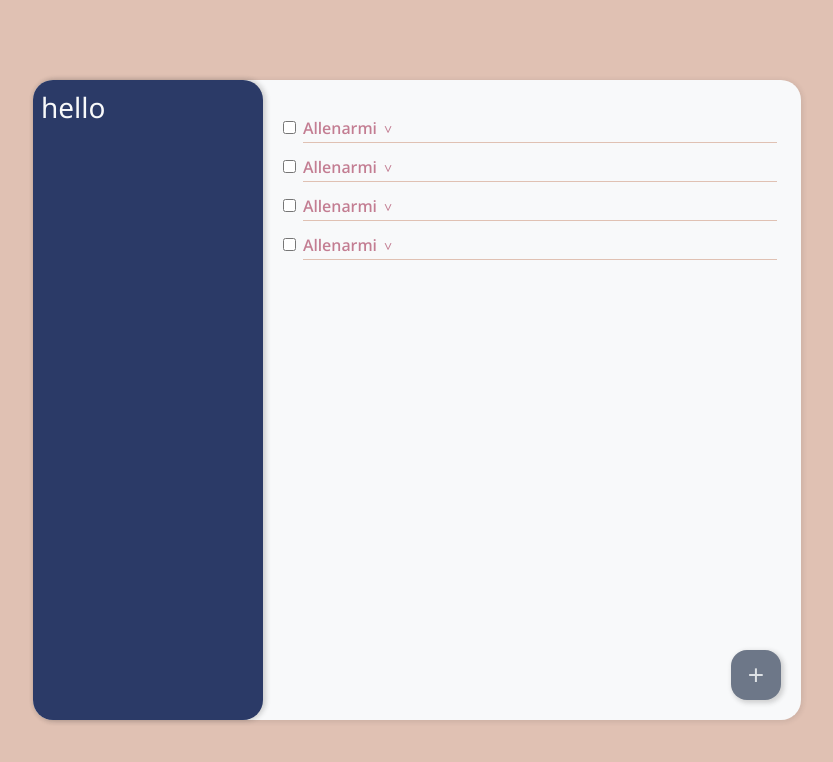
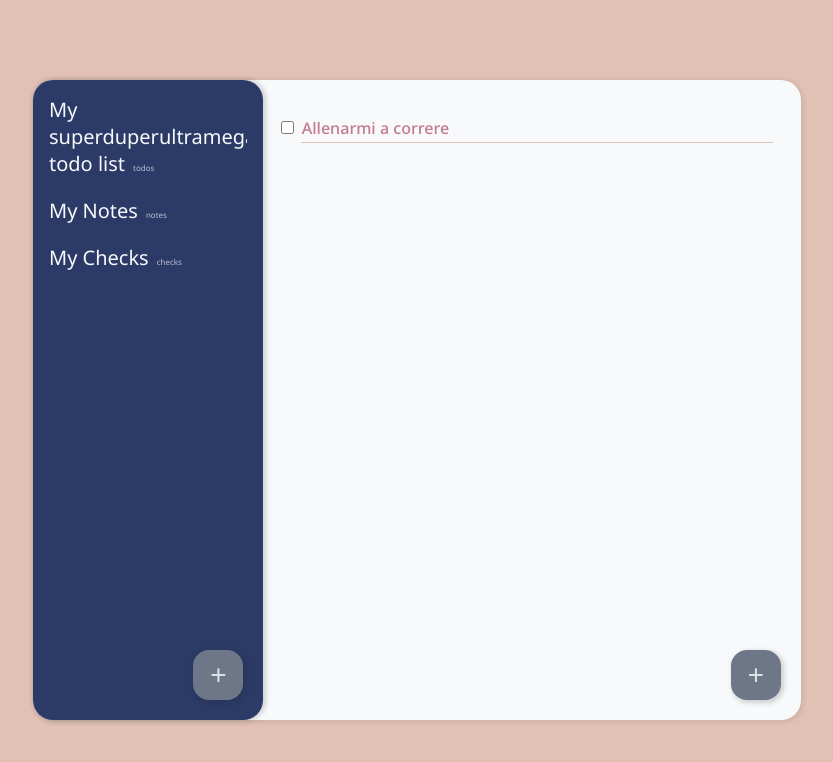
Before and after one commit to 4lokym/ToDoList, a website built with webpack: page src/index.html in a window 1280 px wide. Shown: the whole page, without its empty margins (223-1056 px from the left). Built offline with nearby package versions, Linux system fonts and the light colour scheme.

Commit message:
Style the nav tab

```diff
--- a/src/index.html
+++ b/src/index.html
@@ -8,46 +8,27 @@
 </head>
 <body>
     <div class="main_window">
-        <div class="navtab">hello</div>
+        <div class="navtab">
+            <div class="overflow-container">
+                <div class="clickable list todolist">My superduperultramega todo list</div>
+                <div class="clickable list notelist">My Notes</div>
+                <div class="clickable list checklist">My Checks</div>
+            </div>
+            <button class="newElementButton clickable">+</button>
+        </div>
         <div class="elementsSection">
             <div class="anElement">
                 <input type="checkbox" name="done" id="1">
-                <span class="titleElement">
-                    <label class="titleLabel" for="1">Allenarmi</label>
-                    <span class="arrowDown">˅</span>
+                <span class="title">
+                    <label class="titleLabel clickable">Allenarmi a correre</label>
                 </span>
                 <div class="line"></div>
             </div>
 
-            <div class="anElement">
-                <input type="checkbox" name="done" id="1">
-                <span class="titleElement">
-                    <label class="titleLabel" for="1">Allenarmi</label>
-                    <span class="arrowDown">˅</span>
-                </span>
-                <div class="line"></div>
-            </div>
 
-            <div class="anElement">
-                <input type="checkbox" name="done" id="1">
-                <span class="titleElement">
-                    <label class="titleLabel" for="1">Allenarmi</label>
-                    <span class="arrowDown">˅</span>
-                </span>
-                <div class="line"></div>
-            </div>
-
-            <div class="anElement">
-                <input type="checkbox" name="done" id="1">
-                <span class="titleElement">
-                    <label class="titleLabel" for="1">Allenarmi</label>
-                    <span class="arrowDown">˅</span>
-                </span>
-                <div class="line"></div>
-            </div>
 
         </div>
-        <button class="newElementButton">+</button>
+        <button class="newElementButton clickable">+</button>
     </div>
 </body>
 </html>
--- a/src/style.css
+++ b/src/style.css
@@ -62,6 +62,11 @@
 
 }
 
+.clickable:hover{
+    filter: opacity(80%);
+    cursor: pointer;
+}
+
 
 body {
     display: grid;
@@ -78,6 +83,7 @@ body {
 .main_window {
     font-size: var(--l);
     padding: var(--xxs);
+    padding-right: var(--xs);
     grid-row: 2/3;
     grid-column: 2/3;
     background-color: var(--h4);
@@ -99,14 +105,39 @@ body {
     width: max(150px, 30%);
     background-color: var(--secondary);
     box-shadow: rgba(41, 41, 41, 0.20) 2px 0px 5px 1px;
-    padding: var(--xxs);
+    padding: var(--s);
     color: var(--h4);
+    font-size: var(--m);
+
+
+    .overflow-container{
+        overflow: hidden;
+    }
+    .list::after{
+        font-size: var(--xxs);
+        color: inherit;
+        padding-left: var(--xxs);
+        opacity: 70%;
+
+    }
+
+    .list{
+        margin-bottom: var(--m);
+    }
+
+    .todolist::after{
+        content: "todos";
+    }
+    .checklist::after{
+        content: "checks";
+    }
+    .notelist::after{
+        content: "notes";
+    }
 
 }
 
-.group_button{
 
-}
 
 .newElementButton{
     position: absolute;
@@ -128,9 +159,6 @@ body {
 .newElementButton:active{
     box-shadow: none;
 }
-.newElementButton:hover{
-    filter: opacity(90%);
-}
 
 .elementsSection::selection{
     color: inherit;
@@ -139,12 +167,17 @@ body {
 input[type = "checkbox"]{
     cursor: pointer;
 }
+
+
 .elementsSection{
     padding: var(--s);
     grid-column: 2/3;
+    text-wrap: none;
+    overflow:hidden;
 
-
-
+    .anElement{
+        min-width: 200px;
+    }
 
     .line{
         height: 1px;
@@ -158,10 +191,6 @@ input[type = "checkbox"]{
         color: var(--action);
         font-weight: 520;
     }
-    .arrowDown:hover{
-        filter: opacity(50%);
-        cursor: pointer;
-    }
 
     .arrowDown{
         color: var(--action);
```
